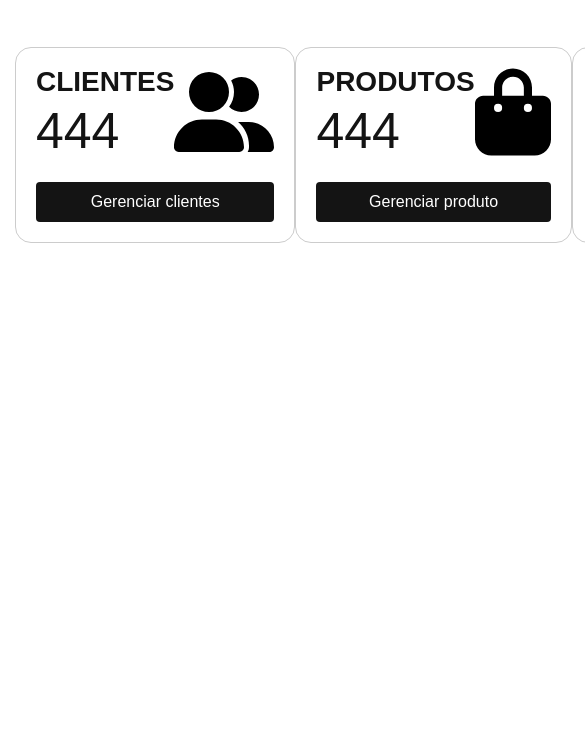
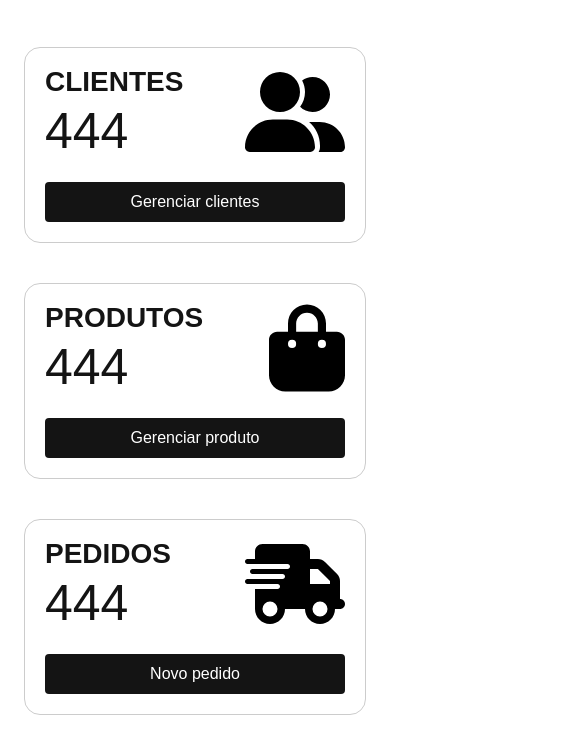
Before and after one commit to vargastm/projeto-capacitacao-tecnologia, a plain HTML site: page index.html in a window 390 px wide. Shown: the part 73-826 px from the top of the page, 585 px wide, since content can reach past the window. Drawn offline with Linux system fonts and the light colour scheme; a web font is replaced by a local one.

Commit message:
Feito ajuste mobile na pagina index

```diff
--- a/assets/css/index.css
+++ b/assets/css/index.css
@@ -44,3 +44,11 @@ h2 {
   text-align: center;
   text-decoration: none;
 }
+
+@media (max-width: 767px) {
+  .dash-index {
+    flex-direction: column;
+    align-items: center;
+    gap: 40px;
+  }
+}
```
